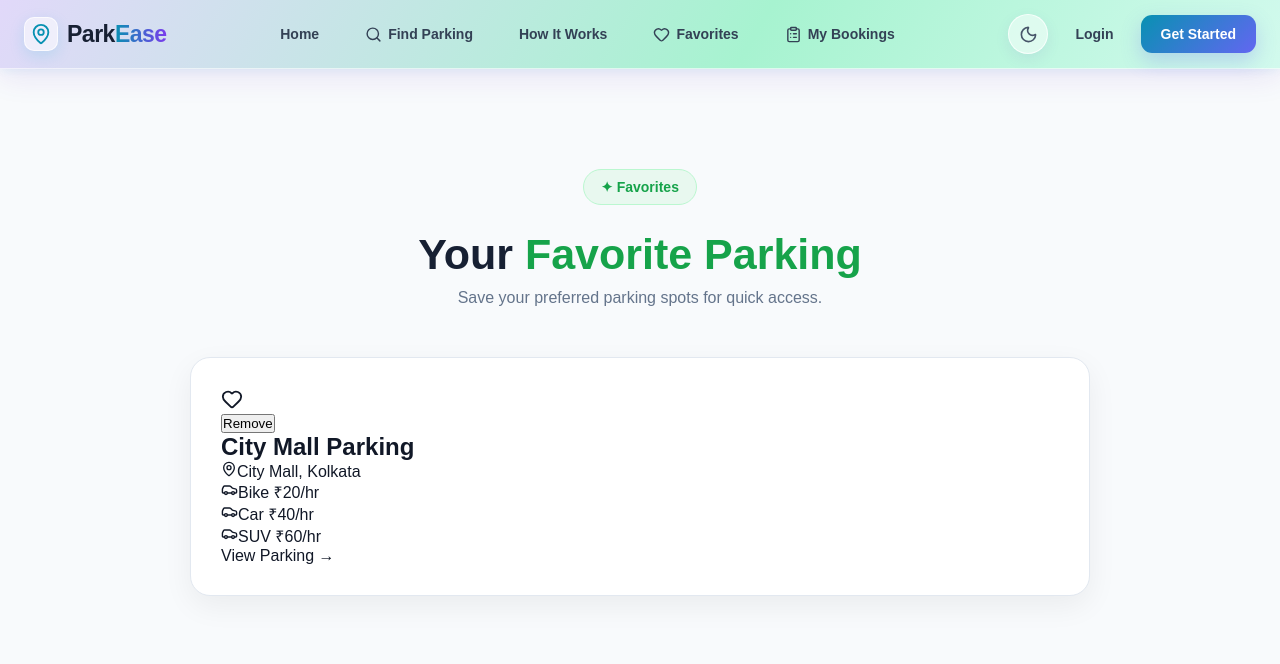
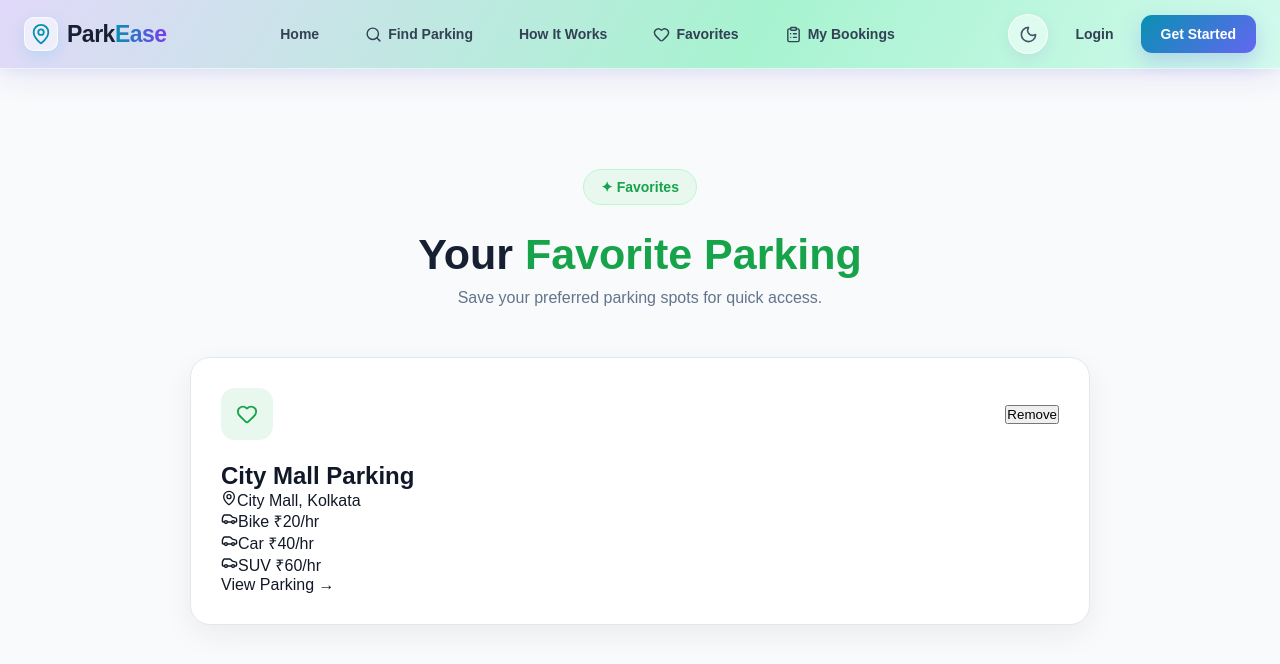
Before and after one commit to dibeyendu-dev/smart-parking-system, a React (Vite) app: page /favorites in a window 1280 px wide. Shown: the top 664 px of the page. Built offline with nearby package versions, Linux system fonts and the light colour scheme.

Commit message:
Favourite CSS part 8 added

```diff
--- a/src/css/Favorites.css
+++ b/src/css/Favorites.css
@@ -47,3 +47,21 @@
     border-radius: 20px;
     box-shadow: 0 10px 30px rgba(0, 0, 0, 0.06);
 }
+/* Favorite Card Top */
+.favorite-card-top {
+    display: flex;
+    justify-content: space-between;
+    align-items: center;
+    margin-bottom: 22px;
+}
+
+.favorite-icon {
+    width: 52px;
+    height: 52px;
+    display: flex;
+    align-items: center;
+    justify-content: center;
+    background: #e8f8ef;
+    border-radius: 14px;
+    color: #16a34a;
+}
```
